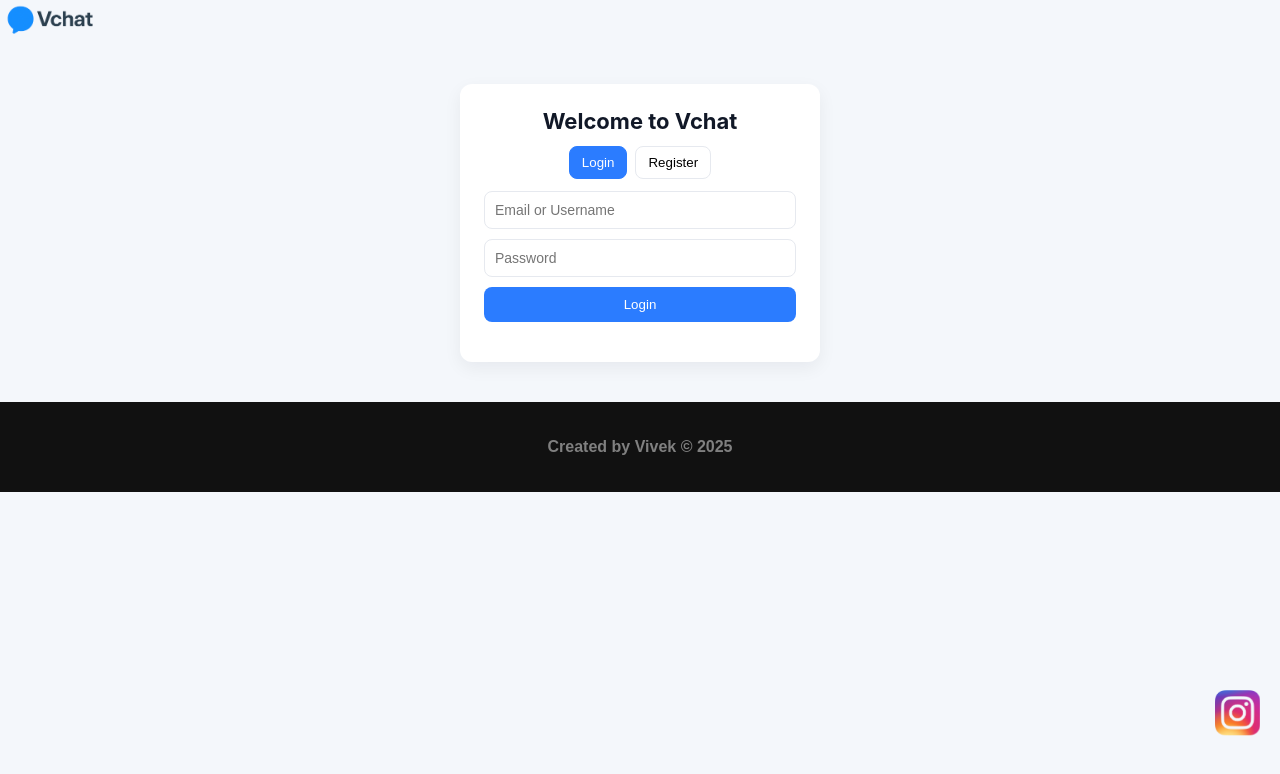
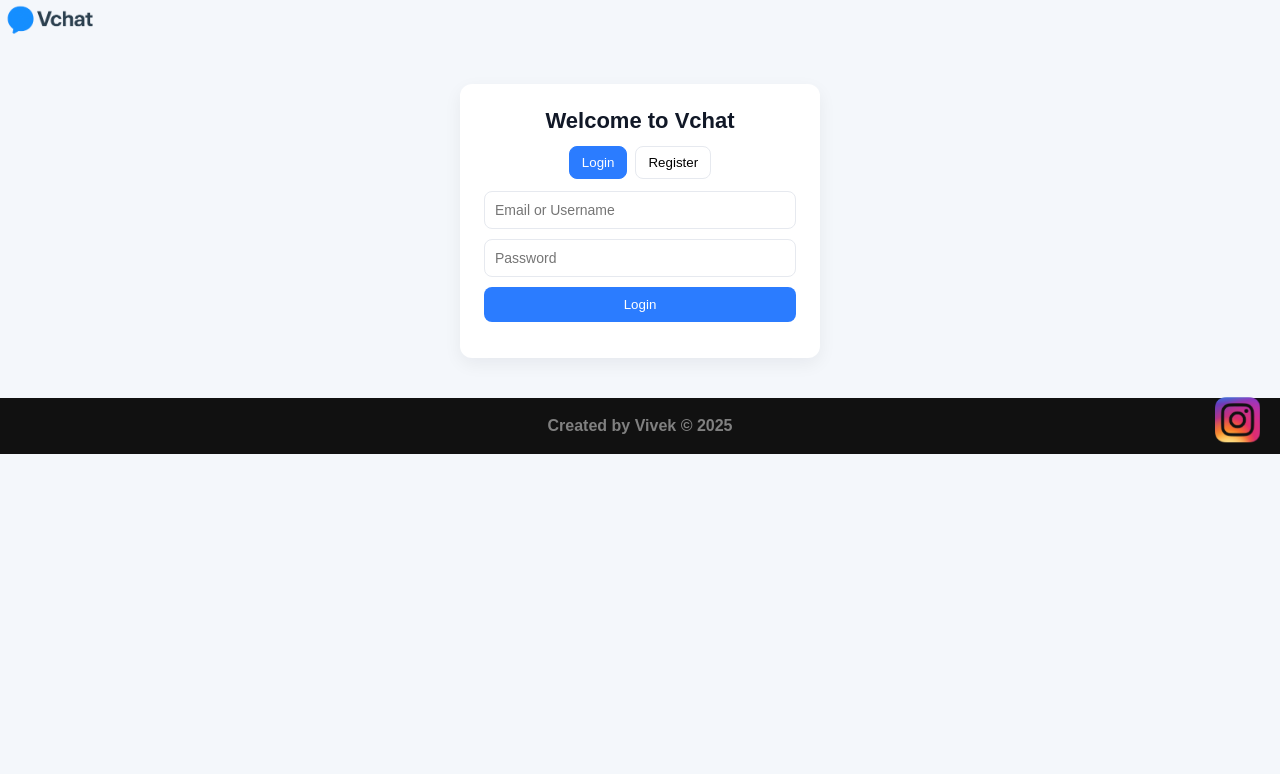
Before and after one commit to vivekkumar20041806/vchat, a website: page index.html in a window 1280 px wide. Drawn offline with Linux system fonts and the light colour scheme; no server answers.

Commit message:
Add files via upload

```diff
--- a/pages/footer.html
+++ b/pages/footer.html
@@ -1,35 +1,45 @@
 <footer>
   <style>
+    /* Reset default margin/padding */
+    * {
+      margin: 0;
+      padding: 0;
+      box-sizing: border-box;
+      font-family: "Poppins", sans-serif;
+    }
+
+    body {
+      margin: 0;
+      padding: 0; /* Extra white line remove */
+    }
+
     footer {
       background-color: #111;
-      padding: 20px 0;
-      text-align: center;
+      padding: 20px;
+      position: relative; /* For absolute icon */
       color: gray;
+      font-family: Arial, sans-serif;
+      font-weight: 700;
       font-size: 16px;
-      font-weight: 700;
-      font-family: Arial, sans-serif;
-      position: relative;
-      z-index: 1;
+      text-align: center; /* Footer text center */
+      line-height: 1; /* Reduce extra spacing */
     }
-  </style>
 
-  <p>Created by Vivek &copy; 2025</p>
-</footer>
+    footer p {
+      margin: 0; /* Exact center text */
+    }
 
-<!-- Social Icon outside footer -->
-<div class="social-section">
-  <a href="https://www.instagram.com/vivek.kr1806" target="_blank">
-    <img src="https://vivekkumar20041806.github.io/vchat/frontend/assets/images/Insta.png" alt="Instagram">
-  </a>
-</div>
+    /* Social Icon container */
+    .social-section {
+      position: absolute; /* Footer relative parent ke liye */
+      right: 20px;        /* Right corner */
+      top: 50%;           /* Vertical center */
+      transform: translateY(-50%);
+      z-index: 9999;
+    }
 
-<style>
     .social-section img {
-  position: fixed;   /* screen bottom-right */
-  bottom: 60px;
-  right: 20px;
       height: 45px;
-  z-index: 9999;
       animation: floatInsta 3s ease-in-out infinite;
       transition: transform 0.3s ease;
     }
@@ -42,4 +52,24 @@
       0%,100% { transform: translateY(0); }
       40% { transform: translateY(-8px); }
     }
+
+    /* Mobile adjustment */
+    @media (max-width: 500px) {
+      .social-section {
+        position: static;  /* Normal flow on small screens */
+        transform: none;
+        margin: 10px 0 0 0;
+      }
+    }
   </style>
+
+  <!-- Social Media Icon -->
+  <div class="social-section">
+    <a href="https://www.instagram.com/vivek.kr1806" target="_blank">
+      <img src="https://vivekkumar20041806.github.io/vchat/frontend/assets/images/Insta.png" alt="Instagram">
+    </a>
+  </div>
+
+  <!-- Footer Text -->
+  <p>Created by Vivek &copy; 2025</p>
+</footer>
```
Lines whose indentation alone changed are shown as unchanged.
